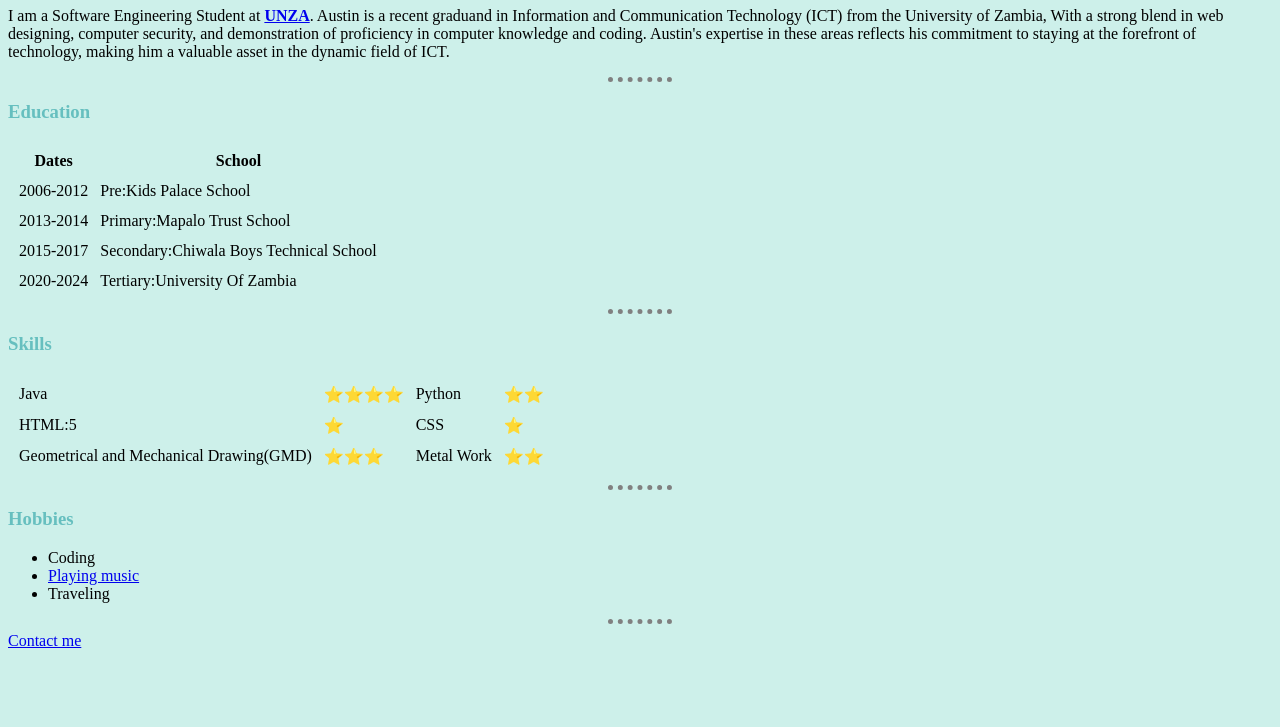
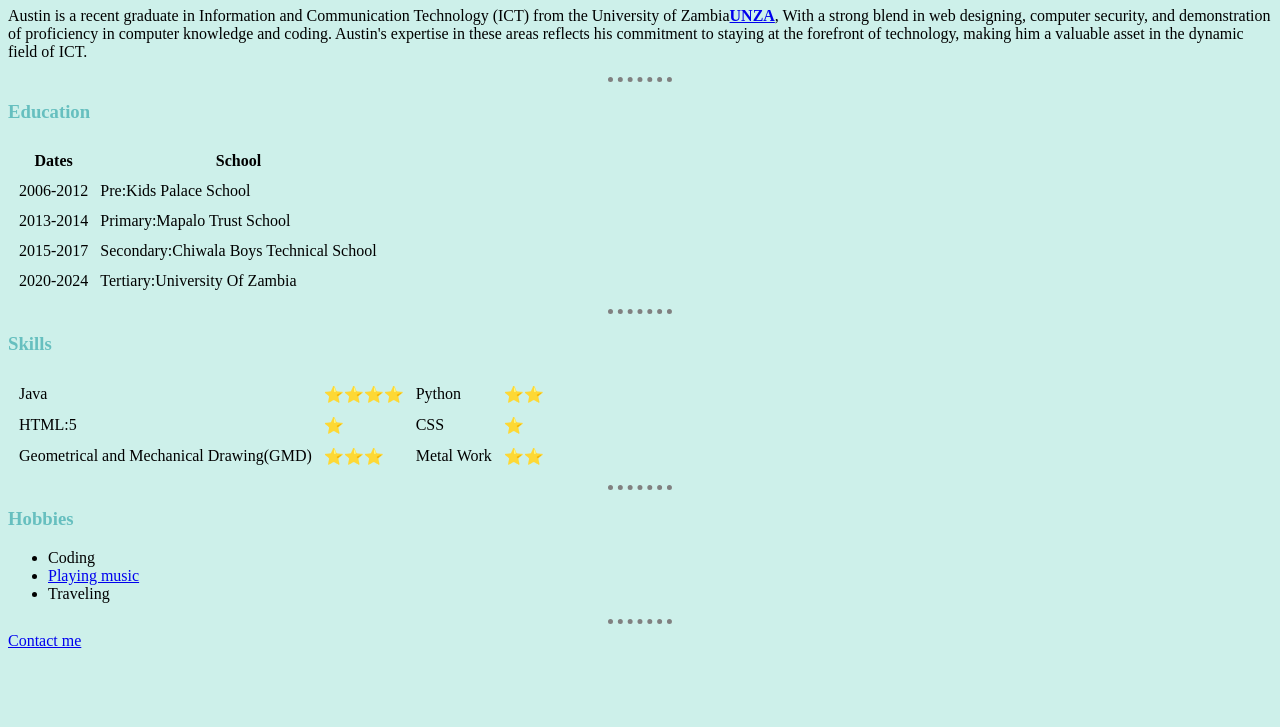
Before and after one commit to austinmonde/CV, a plain HTML site: page index.html in a window 1280 px wide. Shown: the part 73-800 px from the top of the page. Drawn offline with Linux system fonts and the light colour scheme.

Commit message:
testing2

```diff
--- a/index.html
+++ b/index.html
@@ -14,9 +14,9 @@
         <!-- <tr> -->
             <!-- <td><img class="sqr-img" src="images/cover.JPG"alt="Austin Monde profile picture"></td> -->
             <td> <h1>Austin Monde</h1>
-                <p>I am a Software Engineering Student at <strong><a href=https://unza.zm/>UNZA</a></strong>.
-                    Austin is a recent graduand in Information and Communication Technology (ICT)
-                    from the University of Zambia, With a strong blend in web designing, computer
+                <p> Austin is a recent graduate in Information and Communication Technology (ICT)
+                    from the University of Zambia<strong><a href=https://unza.zm/>UNZA</a></strong>,
+                    With a strong blend in web designing, computer
                     security, and demonstration of proficiency in computer knowledge and coding.
                     Austin's expertise in these areas reflects his commitment to staying at the forefront of
                     technology, making him a valuable asset in the dynamic field of ICT.</p>
```
